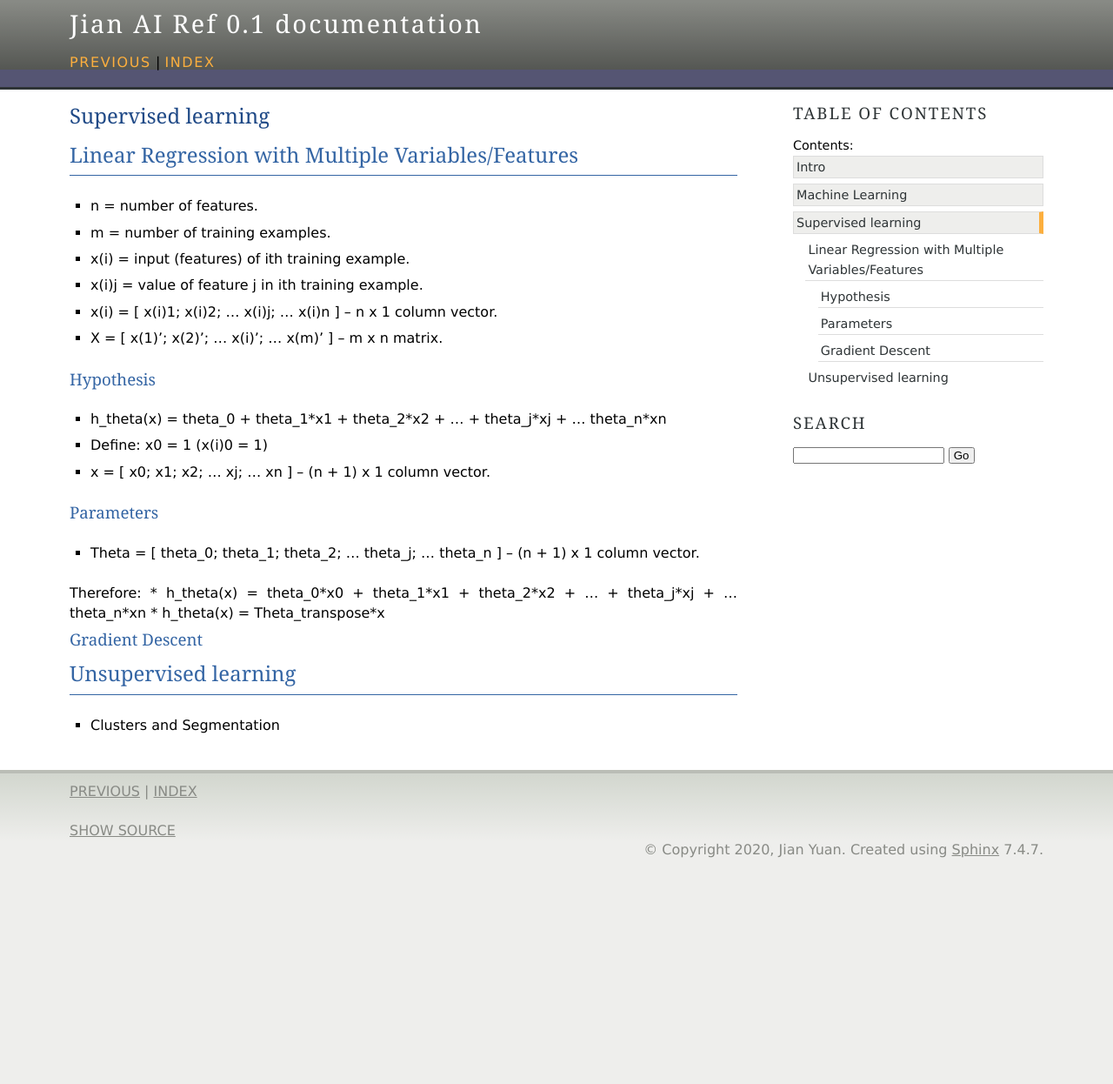
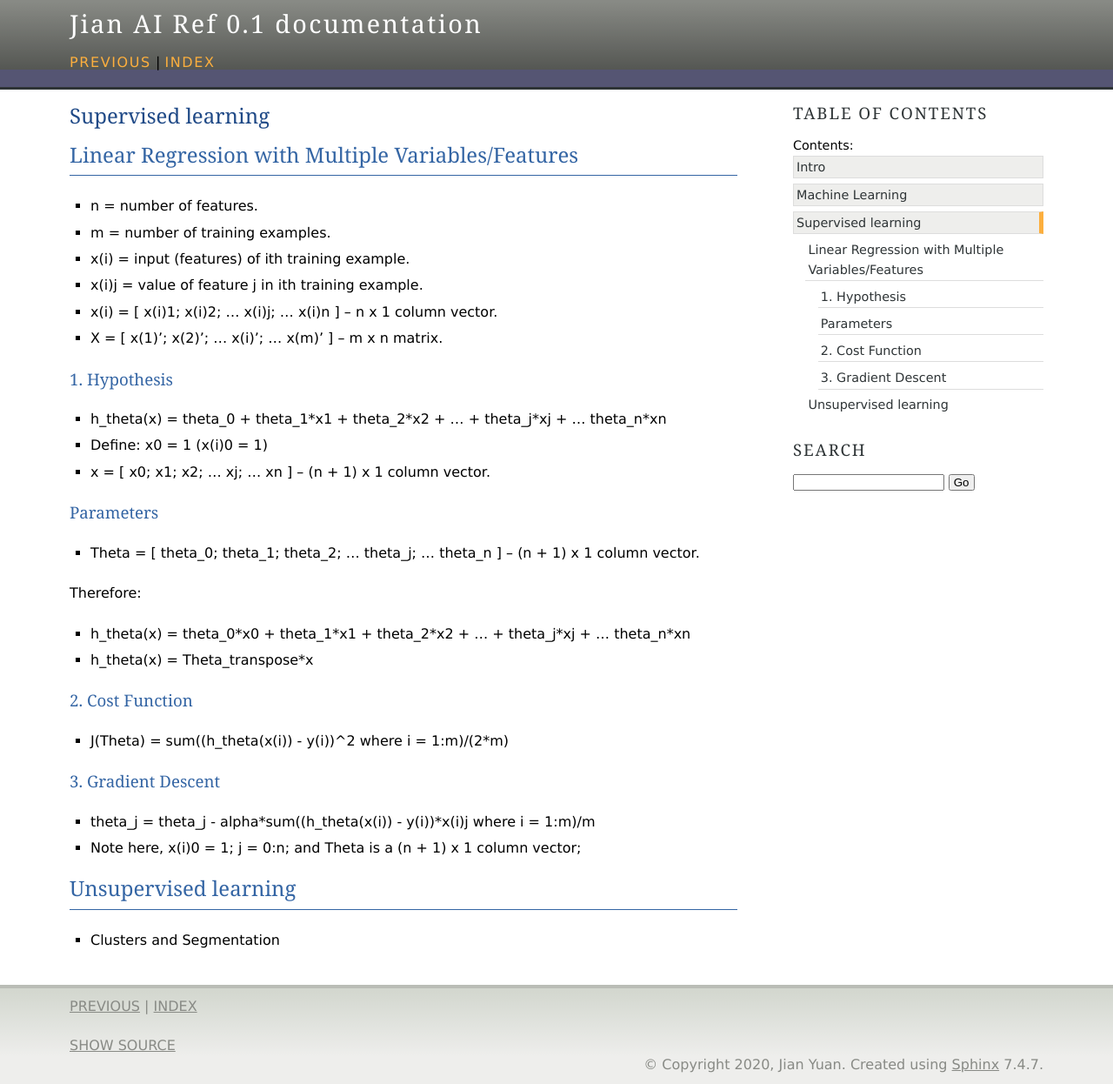
Before and after one commit to JianYuan2020/Jian-AI-Ref-Book, a Sphinx documentation site: the page built from source/supervised_learning.rst, in a window 1280 px wide. Shown: the whole page at 87% size. Built offline with Sphinx 7.4.7, drawn with Linux system fonts in a browser that asks for light colours; before the commit the page ends 999 px from its top, so only the background shows below that.

Commit message:
More Linear Regression

```diff
--- a/source/intro.rst
+++ b/source/intro.rst
@@ -4,4 +4,7 @@ Intro
 I am learning AI (Artificial intelligence), ML (Machine learning), NN (neural network), DL (deep learning) ...
 and thought it would be a good idea to keep what I have learnt in an easy to navigate document for future references.
 
+Initially, I will move fast without learning how to do the superscripts and subscripts, nicer formatting, etc.
+Once, the most contents are in, I will try to make the appearance better.
+
 I will be migrating my code into python to take advantages of the auto doc generation power from the Sphinx.
--- a/source/supervised_learning.rst
+++ b/source/supervised_learning.rst
@@ -12,8 +12,8 @@ Linear Regression with Multiple Variables/Features
 * x(i) = [ x(i)1; x(i)2; ... x(i)j; ... x(i)n ] -- n x 1 column vector.
 * X = [ x(1)'; x(2)'; ... x(i)'; ... x(m)' ] -- m x n matrix.
 
-Hypothesis
-^^^^^^^^^^
+1. Hypothesis
+^^^^^^^^^^^^^
 * h_theta(x) = theta_0 + theta_1*x1 + theta_2*x2 + ... + theta_j*xj + ... theta_n*xn
 
 * Define: x0 = 1 (x(i)0 = 1)
@@ -24,11 +24,18 @@ Parameters
 * Theta = [ theta_0; theta_1; theta_2; ... theta_j; ... theta_n ] -- (n + 1) x 1 column vector.
 
 Therefore:
+
 * h_theta(x) = theta_0*x0 + theta_1*x1 + theta_2*x2 + ... + theta_j*xj + ... theta_n*xn
 * h_theta(x) = Theta_transpose*x
 
-Gradient Descent
+2. Cost Function
 ^^^^^^^^^^^^^^^^
+* J(Theta) = sum((h_theta(x(i)) - y(i))^2 where i = 1:m)/(2*m)
+
+3. Gradient Descent
+^^^^^^^^^^^^^^^^^^^
+* theta_j = theta_j - alpha*sum((h_theta(x(i)) - y(i))*x(i)j where i = 1:m)/m
+* Note here, x(i)0 = 1; j = 0:n; and Theta is a (n + 1) x 1 column vector;
 
 Unsupervised learning
 ---------------------
```
Also changed, not shown: 9 other files.
